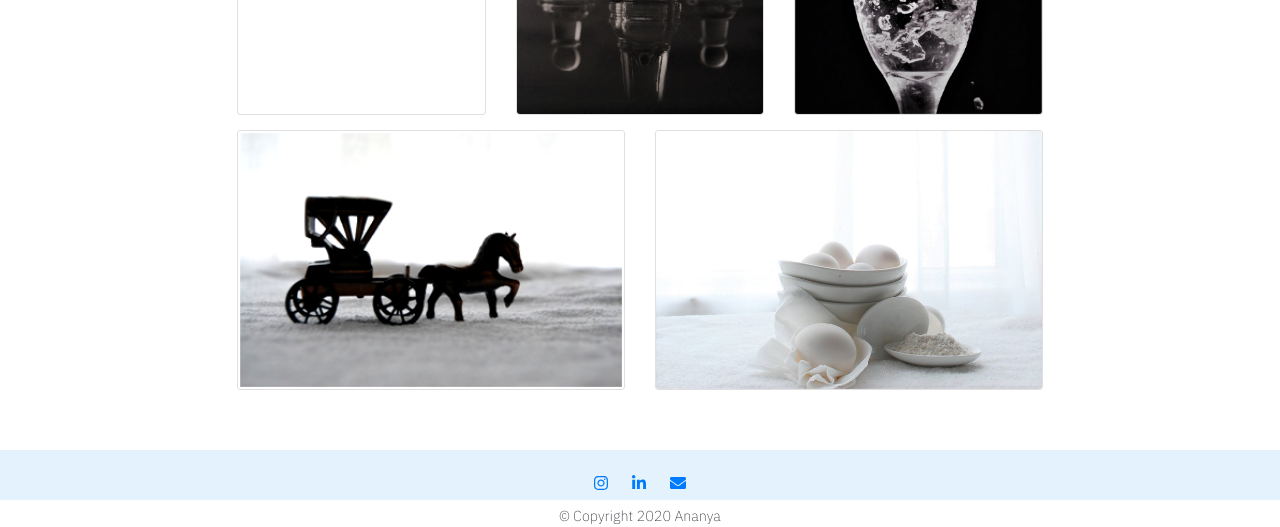
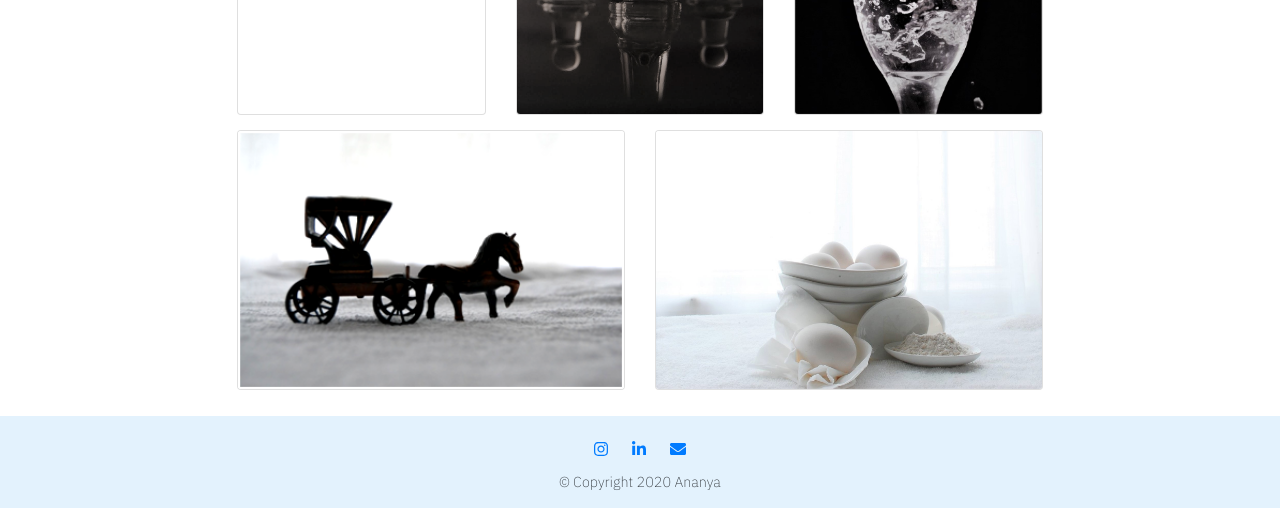
Before and after one commit to AnanyaPoddar/photography-site, a plain HTML site: page favourites.html in a window 1280 px wide. Shown: the part 489-1016 px from the top of the page. Drawn offline with nearby package versions, Linux system fonts and the light colour scheme; a web font is replaced by a local one.

Commit message:
Fixing photocard styling and footer

```diff
--- a/styles.css
+++ b/styles.css
@@ -76,7 +76,7 @@ of workflow and title and things are pushed beneath it, so spacer is around the
 /* PORTFOLIO PAGES */
 /* ADDING PADDING TO THE ENTIRE SECTION MAKES THE AREA FOR CONTENT SMALLER SO PUSHES THE CONTENT INWARD */
 .photo-cards {
-  padding: 0 15%;
+  padding: 0 15% 8% 15%;
 }
 
 .col-sm-12 {
@@ -151,12 +151,15 @@ of workflow and title and things are pushed beneath it, so spacer is around the
   color: black;
 }
 
-/*Sticky footer*/
-.vsc-initialized{
-  min-height: calc(100vh - 50px);
+html {
+    position: relative;
+    min-height: 100%;
 }
-.footer {
-  height: 50px;
+
+.footer{
+  position: absolute;
+    bottom: 0;
+    width: 100%;
 }
 
 /*for small and medium screens, the toggler button is enabled, and you want to
```
